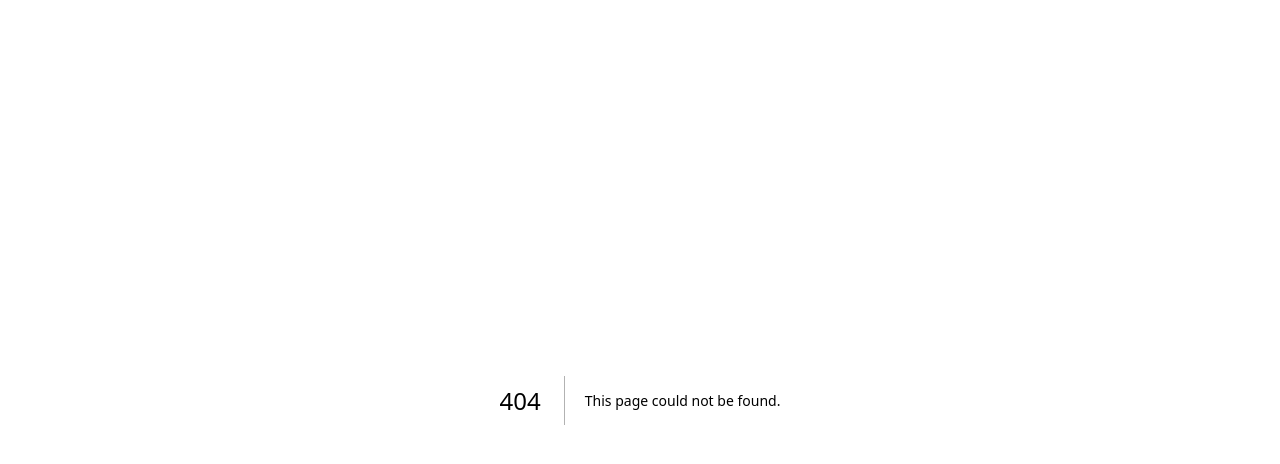
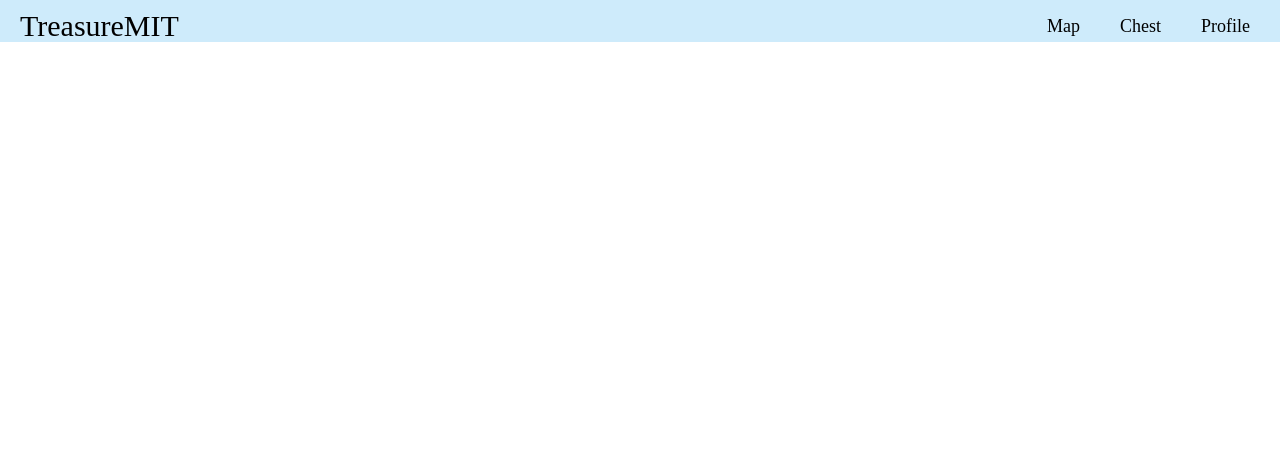
Before and after one commit to MarkRazanau/treasuremit, a Next.js app in the folder treasuremit/: page /chest in a window 1280 px wide. Before the commit this address had no page. Shown: the top 464 px of the page. Built offline with nearby package versions, Linux system fonts and the light colour scheme; a web font is replaced by a local one.

Commit message:
cleaning up map ui

```diff
--- a/treasuremit/components/NavBar.js
+++ b/treasuremit/components/MainNavBar.js
@@ -1,14 +1,21 @@
 import React from "react";
 import styles from "../src/styles/NavBar.module.css";
+import Link from "next/link";
 
 export default function NavBar() {
   return (
     <nav className={styles.container}>
       <div className={styles.name}>TreasureMIT</div>
       <div className={styles.itemContainer}>
-        <div className={styles.items}>Map</div>
-        <div className={styles.items}>Chest</div>
-        <div className={styles.items}>Profile</div>
+        <Link href="/treasuremap" className={styles.items}>
+          Map
+        </Link>
+        <Link href="/chest" className={styles.items}>
+          Chest
+        </Link>
+        <Link href="/profile" className={styles.items}>
+          Profile
+        </Link>
       </div>
     </nav>
   );
--- a/treasuremit/next.config.js
+++ b/treasuremit/next.config.js
@@ -1,6 +1,6 @@
 /** @type {import('next').NextConfig} */
 const nextConfig = {
-  reactStrictMode: true,
+  reactStrictMode: false,
   async redirects() {
     return [
       {
--- /dev/null
+++ b/treasuremit/src/pages/chest.js
@@ -0,0 +1,11 @@
+import React from "react";
+import MainNavBar from "../../components/MainNavBar";
+
+export default function Chest() {
+  return (
+    <div>
+      <MainNavBar />
+      <div></div>
+    </div>
+  );
+}
--- a/treasuremit/src/pages/index.tsx
+++ b/treasuremit/src/pages/index.tsx
@@ -2,10 +2,12 @@ import React from 'react'
 import Image from 'next/image'
 import background from "../../public/mittreasure.png"
 import mascot from "../../public/beaver.png"
+import LogNavBar from "../../components/LogNavBar"
 
 export default function Main(){
     return(
         <div className="Login-page">
+            <LogNavBar/>
             <div className="Login-container-shadow"></div>
             <div className="Login-beaver-wrapper">
                 <Image className="Login-beaver" src={mascot} alt="TreasureMIT Beaver"/>
--- a/treasuremit/src/pages/treasuremap.js
+++ b/treasuremit/src/pages/treasuremap.js
@@ -1,6 +1,6 @@
 import { useMemo } from "react";
 import { GoogleMap, useLoadScript, CircleF } from "@react-google-maps/api";
-import NavBar from "../../components/NavBar";
+import MainNavBar from "../../components/MainNavBar";
 import Map from "../../components/Map";
 
 export default function TreasureMap() {
@@ -11,14 +11,14 @@ export default function TreasureMap() {
   if (!isLoaded) {
     return (
       <div>
-        <NavBar />
+        <MainNavBar />
         <div>Looking for Treasure Map...</div>
       </div>
     );
   }
   return (
     <div className="map-wrapper">
-      <NavBar />
+      <MainNavBar />
       <Map />
     </div>
   );
--- a/treasuremit/src/styles/NavBar.module.css
+++ b/treasuremit/src/styles/NavBar.module.css
@@ -18,6 +18,11 @@
 .items{
     margin-left: 40px;
     font-size:18px;
+    color: black;
+}
+
+.items:link, .items:visited, .items:hover, .items:active{
+    text-decoration: none;
 }
 
 .itemContainer{
--- a/treasuremit/src/styles/globals.css
+++ b/treasuremit/src/styles/globals.css
@@ -61,7 +61,7 @@
 }
 
 .Login-backimg{
-  height:100vh;
+  height:94.9vh;
   width:100%;
 
 }
@@ -117,3 +117,13 @@ body{
   flex-direction: column;
   height:100vh;
 }
+
+.infoTitle, .infoClue{
+  padding:0;
+  margin:0;
+  text-align: center;
+}
+
+.infoClue{
+  margin:5px;
+}
--- a/treasuremit/tsconfig.json
+++ b/treasuremit/tsconfig.json
@@ -19,6 +19,6 @@
       "@/*": ["./src/*"]
     }
   },
-  "include": ["next-env.d.ts", "**/*.ts", "**/*.tsx", "src/utilities.js", "src/pages/treasuremap.js", "src/pages/treasuremap.js", "components/NavBar.js", "components/NavBar.js", "src/pages/_document.js", "src/pages/api/treasures.js"],
+  "include": ["next-env.d.ts", "**/*.ts", "**/*.tsx", "src/utilities.js", "src/pages/treasuremap.js", "src/pages/treasuremap.js", "components/MainNavBar.js", "components/MainNavBar.js", "src/pages/_document.js", "src/pages/api/treasures.js"],
   "exclude": ["node_modules"]
 }
```
Also changed, not shown: treasuremit/components/LogNavBar.js (added, +16 -0 lines), treasuremit/components/Map.js (+46 -26 lines), treasuremit/src/pages/profile.js (added, +11 -0 lines), treasuremit/src/styles/Map.module.css (added).
